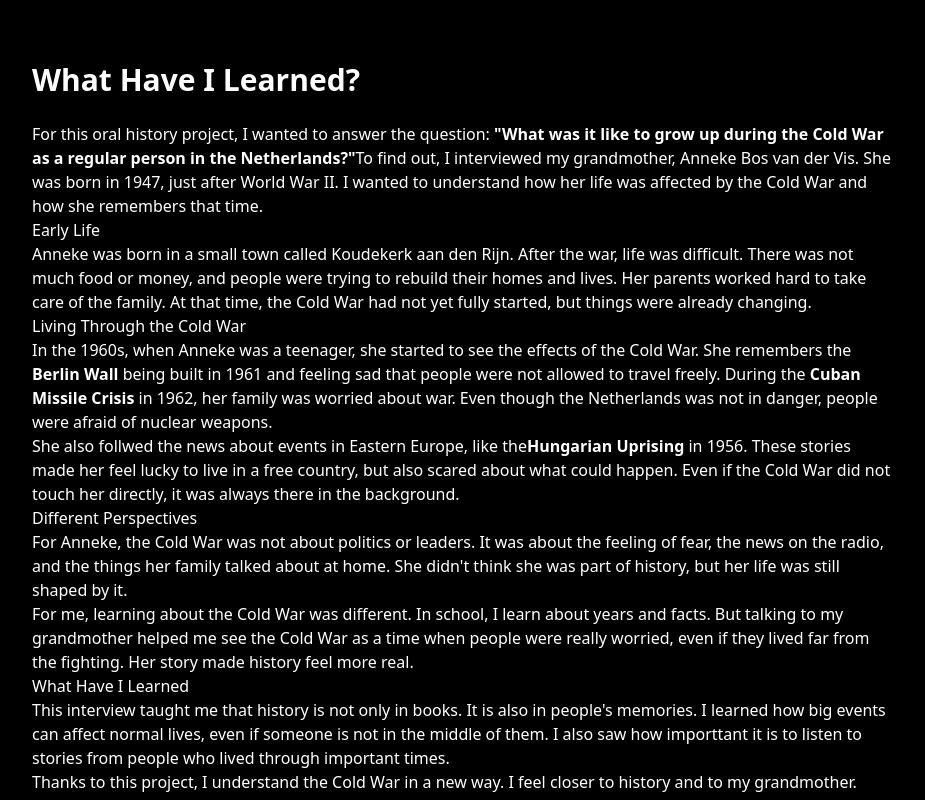
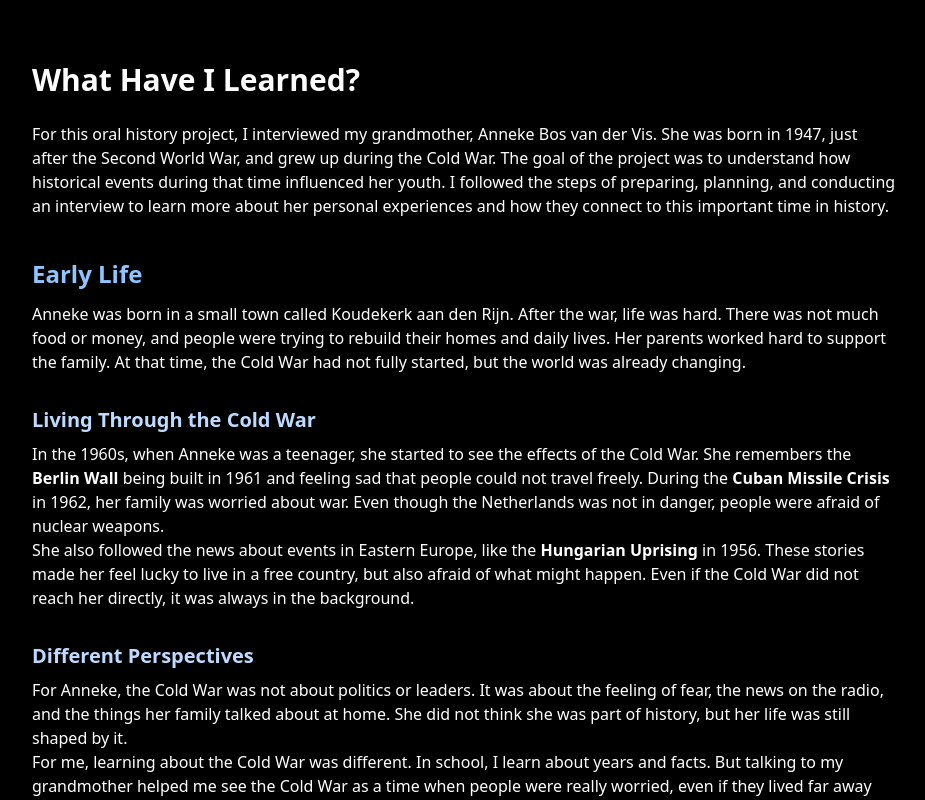
Before and after one commit to DaRealPSL/oral-history-project, a React (Vite) app: page / in a window 1280 px wide. Shown: the part 7080-7880 px from the top of the page, without its empty margins (176-1101 px from the left). Built offline with nearby package versions, Linux system fonts and the light colour scheme.

Commit message:
Update FinalProduct.tsx

```diff
--- a/src/components/FinalProduct.tsx
+++ b/src/components/FinalProduct.tsx
@@ -6,63 +6,69 @@ export default function FinalProduct() {
       </h2>
 
       <p>
-        For this oral history project, I wanted to answer the question:{" "}
-        <strong>
-          "What was it like to grow up during the Cold War as a regular person
-          in the Netherlands?"
-        </strong>
-        To find out, I interviewed my grandmother, Anneke Bos van der Vis. She
-        was born in 1947, just after World War II. I wanted to understand how
-        her life was affected by the Cold War and how she remembers that time.
+        For this oral history project, I interviewed my grandmother, Anneke Bos
+        van der Vis. She was born in 1947, just after the Second World War, and
+        grew up during the Cold War. The goal of the project was to understand
+        how historical events during that time influenced her youth. I followed
+        the steps of preparing, planning, and conducting an interview to learn
+        more about her personal experiences and how they connect to this
+        important time in history.
       </p>
 
-      <h2>Early Life</h2>
+      <h2 className="text-2xl text-blue-300 font-semibold mt-10 mb-3">
+        Early Life
+      </h2>
       <p>
         Anneke was born in a small town called Koudekerk aan den Rijn. After the
-        war, life was difficult. There was not much food or money, and people
-        were trying to rebuild their homes and lives. Her parents worked hard to
-        take care of the family. At that time, the Cold War had not yet fully
-        started, but things were already changing.
+        war, life was hard. There was not much food or money, and people were
+        trying to rebuild their homes and daily lives. Her parents worked hard
+        to support the family. At that time, the Cold War had not fully started,
+        but the world was already changing.
       </p>
 
-      <h3>Living Through the Cold War</h3>
+      <h3 className="text-xl text-blue-200 font-semibold mt-8 mb-2">
+        Living Through the Cold War
+      </h3>
       <p>
         In the 1960s, when Anneke was a teenager, she started to see the effects
         of the Cold War. She remembers the <strong>Berlin Wall</strong> being
-        built in 1961 and feeling sad that people were not allowed to travel
-        freely. During the <strong>Cuban Missile Crisis</strong> in 1962, her
-        family was worried about war. Even though the Netherlands was not in
-        danger, people were afraid of nuclear weapons.
+        built in 1961 and feeling sad that people could not travel freely.
+        During the <strong>Cuban Missile Crisis</strong> in 1962, her family was
+        worried about war. Even though the Netherlands was not in danger, people
+        were afraid of nuclear weapons.
       </p>
       <p>
-        She also follwed the news about events in Eastern Europe, like the
+        She also followed the news about events in Eastern Europe, like the{" "}
         <strong>Hungarian Uprising</strong> in 1956. These stories made her feel
-        lucky to live in a free country, but also scared about what could
-        happen. Even if the Cold War did not touch her directly, it was always
-        there in the background.
+        lucky to live in a free country, but also afraid of what might happen.
+        Even if the Cold War did not reach her directly, it was always in the
+        background.
       </p>
 
-      <h3>Different Perspectives</h3>
+      <h3 className="text-xl text-blue-200 font-semibold mt-8 mb-2">
+        Different Perspectives
+      </h3>
       <p>
         For Anneke, the Cold War was not about politics or leaders. It was about
         the feeling of fear, the news on the radio, and the things her family
-        talked about at home. She didn't think she was part of history, but her
+        talked about at home. She did not think she was part of history, but her
         life was still shaped by it.
       </p>
       <p>
         For me, learning about the Cold War was different. In school, I learn
         about years and facts. But talking to my grandmother helped me see the
         Cold War as a time when people were really worried, even if they lived
-        far from the fighting. Her story made history feel more real.
+        far away from the main events. Her story made history feel more real.
       </p>
 
-      <h3>What Have I Learned</h3>
+      <h3 className="text-xl text-blue-200 font-semibold mt-8 mb-2">
+        What I Have Learned
+      </h3>
       <p>
         This interview taught me that history is not only in books. It is also
         in people's memories. I learned how big events can affect normal lives,
-        even if someone is not in the middle of them. I also saw how importtant
-        it is to listen to stories from people who lived through important
-        times.
+        even if someone is not directly involved. I also saw how important it is
+        to listen to stories from people who lived through important times.
       </p>
       <p>
         Thanks to this project, I understand the Cold War in a new way. I feel
```
